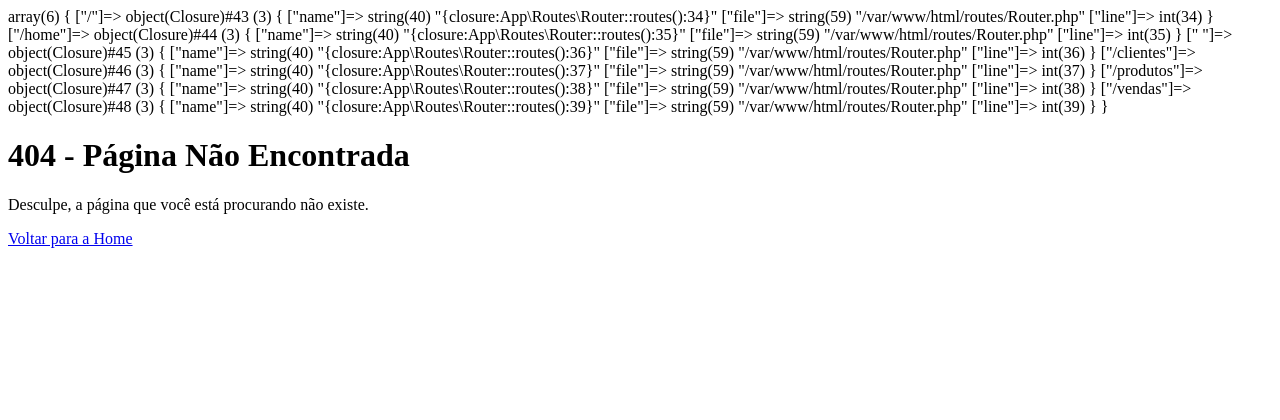
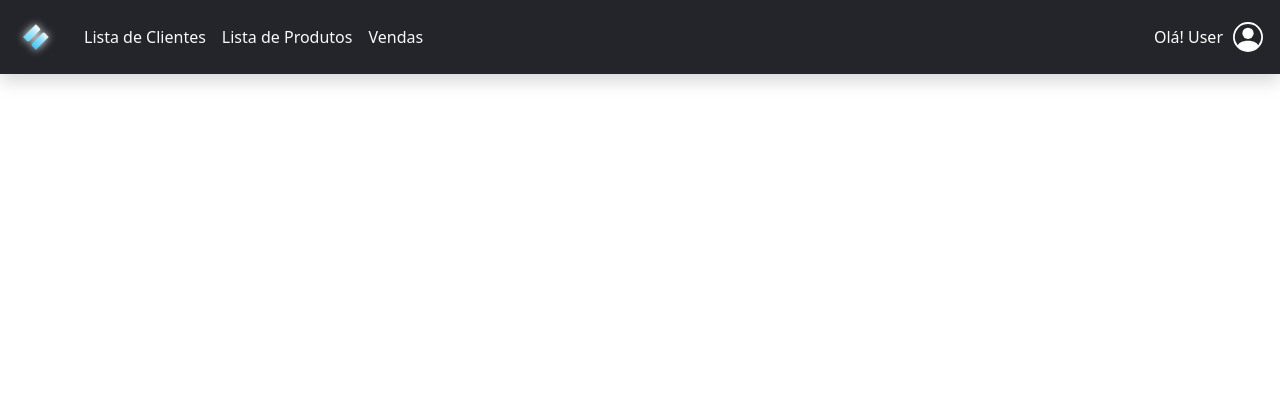
Before and after one commit to J-Pantaroto/AUTOSYS, a PHP site: page / in a window 1280 px wide. Shown: the top 420 px of the page. Run offline with PHP 8.4, Linux system fonts and the light colour scheme.

Commit message:
Ajustando tela home e ajustando metodo index do Cliente e Produto

```diff
--- a/app/controllers/ClienteController.php
+++ b/app/controllers/ClienteController.php
@@ -53,10 +53,7 @@ class ClienteController
     {
         $clienteModel = new Cliente();
         $clientes = $clienteModel->read();
-        return $clientes;
-
-
-
+        require __DIR__ . '/../../views/clientes.php';
     }
 
 }
--- a/public/css/main.css
+++ b/public/css/main.css
@@ -199,3 +199,48 @@ input.form-control:focus {
         gap: 1rem;
     }
 }
+
+
+.dropdown {
+    position: relative;
+    display: inline-block;
+}
+
+.dropdown-menu {
+    display: none;
+    position: absolute;
+    top: 100%;
+    right: 0;
+    background-color: #333;
+    color: white;
+    border-radius: 5px;
+    box-shadow: 0px 8px 16px rgba(0, 0, 0, 0.2);
+    min-width: 150px;
+    padding: 10px;
+}
+
+.dropdown-item {
+    padding: 8px 10px;
+    text-decoration: none;
+    color: white;
+    display: block;
+}
+
+.dropdown-item:hover {
+    background-color: #555;
+}
+
+.user-button {
+    display: flex;
+    align-items: center;
+    cursor: pointer;
+}
+
+.user-button p {
+    margin-bottom: 0;
+    color: white;
+}
+
+.bi-person-circle {
+    margin-left: 10px;
+}
--- a/routes/Router.php
+++ b/routes/Router.php
@@ -33,7 +33,7 @@ class Router
             "GET" => [
                 "/" => fn() => self::loadController("HomeController", "index"),
                 "/home" => fn() => self::loadController("HomeController", "index"),
-                " " => fn() => self::loadController("HomeController", "index"),
+                "" => fn() => self::loadController("HomeController", "index"),
                 "/clientes" => fn() => self::loadController("ClienteController", "index"),
                 "/produtos" => fn() => self::loadController("ProdutoController", "index"),
                 "/vendas" => fn() => self::loadController("VendaController", "index"),
--- a/views/home.php
+++ b/views/home.php
@@ -1,5 +1,6 @@
 <!DOCTYPE html>
 <html lang="pt-BR">
+
 <head>
     <meta charset="UTF-8">
     <meta name="viewport" content="width=device-width, initial-scale=1.0">
@@ -15,22 +16,66 @@
 </head>
 
 <body class="d-flex flex-column min-vh-100 ">
-    <nav class="navbar navbar-expand-lg shadow fixed-top">
+
+    <nav class="navbar navbar-expand-lg navbar bg fixed-top shadow">
         <div class="container-fluid align-items-center">
-            <div class="navbar-collapse" id="navbarSupportedContent">
-                <a href="/">
-                    <img src="public/imgs/logo.png" class="w-20 h-20 fill-current" id="logo" />
+            <!-- Logo -->
+            <a href="/" class="navbar-brand">
+                <img src="public/imgs/logo.png" class="w-20 h-20 fill-current" id="logo" />
+            </a>
+
+            <!-- Navbar Toggle for mobile -->
+            <button class="navbar-toggler" type="button" data-bs-toggle="collapse"
+                data-bs-target="#navbarSupportedContent" aria-controls="navbarSupportedContent" aria-expanded="false"
+                aria-label="Toggle navigation">
+                <span class="navbar-toggler-icon"></span>
+            </button>
+
+            <!-- Navbar Links -->
+            <div class="collapse navbar-collapse" id="navbarSupportedContent">
+                <ul class="navbar-nav mb-2 mb-lg-0">
+                    <li class="nav-item">
+                        <a href="/clientes" class="text-light nav-link active">Lista de Clientes</a>
+                    </li>
+                    <li class="nav-item">
+                        <a href="/produtos" class="text-light nav-link active">Lista de Produtos</a>
+                    </li>
+                    <li class="nav-item">
+                        <a href="/vendas" class="text-light nav-link active">Vendas</a>
+                    </li>
+                </ul>
+            </div>
+            <div class="dropdown" onmouseenter="abrirFecharDropDown('enter')"
+                onmouseleave="abrirFecharDropDown('leave')">
+                <a class="user-button" href="javascript:void(0)">
+                    <p>Olá! User</p>
+                    <svg xmlns="http://www.w3.org/2000/svg" width="30" height="30" fill="white"
+                        class="bi bi-person-circle" viewBox="0 0 16 16">
+                        <path d="M11 6a3 3 0 1 1-6 0 3 3 0 0 1 6 0" />
+                        <path fill-rule="evenodd"
+                            d="M0 8a8 8 0 1 1 16 0A8 8 0 0 1 0 8m8-7a7 7 0 0 0-5.468 11.37C3.242 11.226 4.805 10 8 10s4.757 1.225 5.468 2.37A7 7 0 0 0 8 1" />
+                    </svg>
                 </a>
+
+                <ul id="drop" class="dropdown-menu">
+                    <li><a class="dropdown-item" href="dashboard.php">Dashboard</a></li>
+                    <li>
+                        <form method="POST" action="" id="logoutForm">
+                            <button type="submit" class="dropdown-item" style="cursor: pointer;">Sair</button>
+                        </form>
+                    </li>
+                </ul>
             </div>
         </div>
     </nav>
 
     <main class="flex-fill" id="background">
         <div class="center">
-        <a href="/clientes">Lista de clientes</a>
-        <a href="/produtos">Lista de produtos</a>
+            <a href="/clientes">Lista de clientes</a>
+            <a href="/produtos">Lista de produtos</a>
         </div>
     </main>
+
     <footer class="mt-auto">
         <div id="footer_copyright">
             <div id="footer_social_media">
@@ -52,7 +97,21 @@
             </p>
         </div>
     </footer>
-    <script src="/public/bootstrap/css/bootstrap.min.css"></script>
+
+    <script src="/public/bootstrap/css/bootstrap.min.css">    </script>
+
+    <script>
+        function abrirFecharDropDown(action) {
+            var dropdownMenu = document.getElementById("drop");
+            if (action === 'enter') {
+                dropdownMenu.style.display = 'block';
+            } else if (action === 'leave') {
+                dropdownMenu.style.display = 'none';
+            }
+        }
+
+    </script>
+
 
 </body>
 
```
Also changed, not shown: app/controllers/ProdutoController.php (+8 -0 lines), views/produtos/Produtos.php (+28 -0 lines), README.md.
